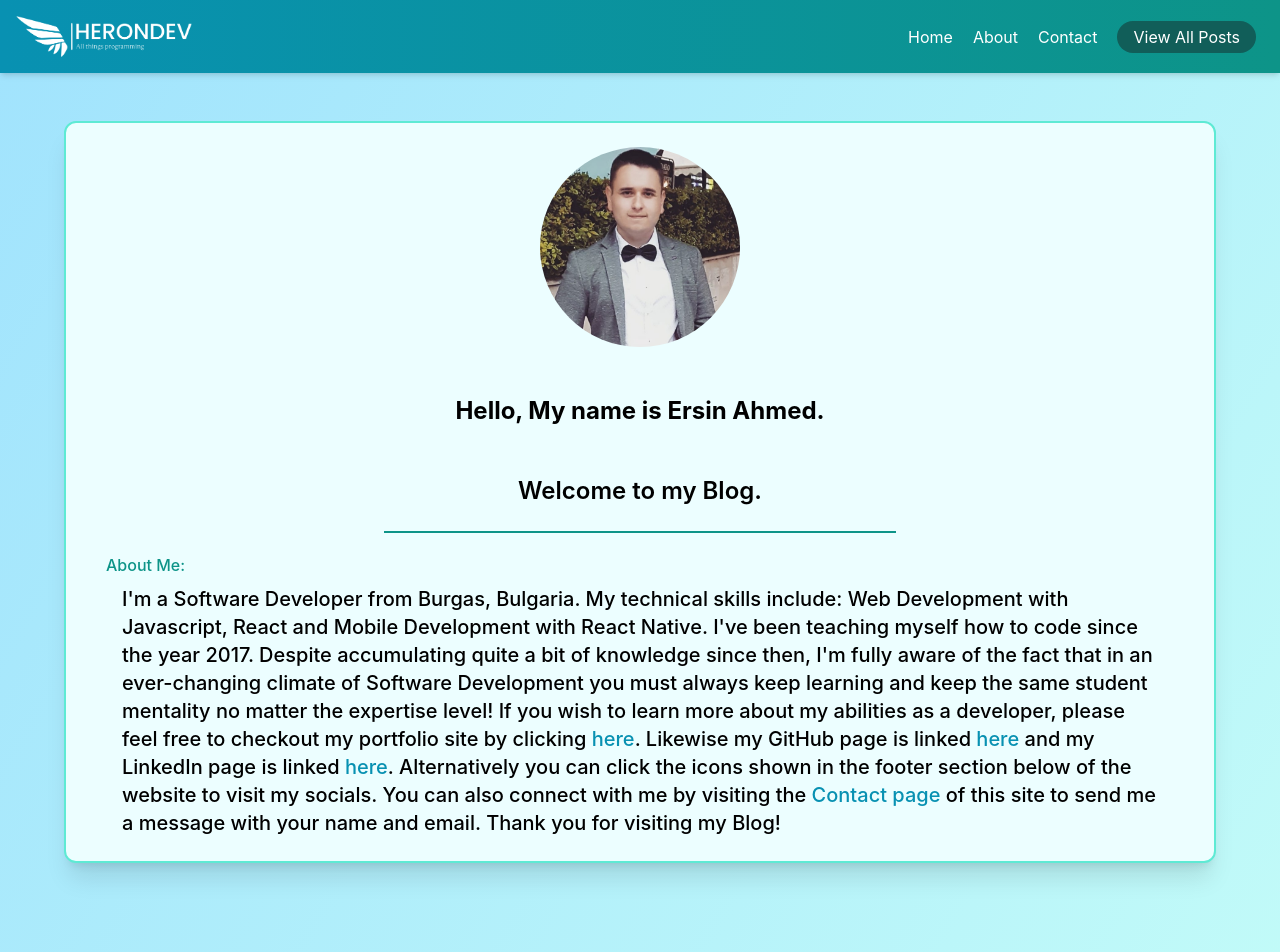
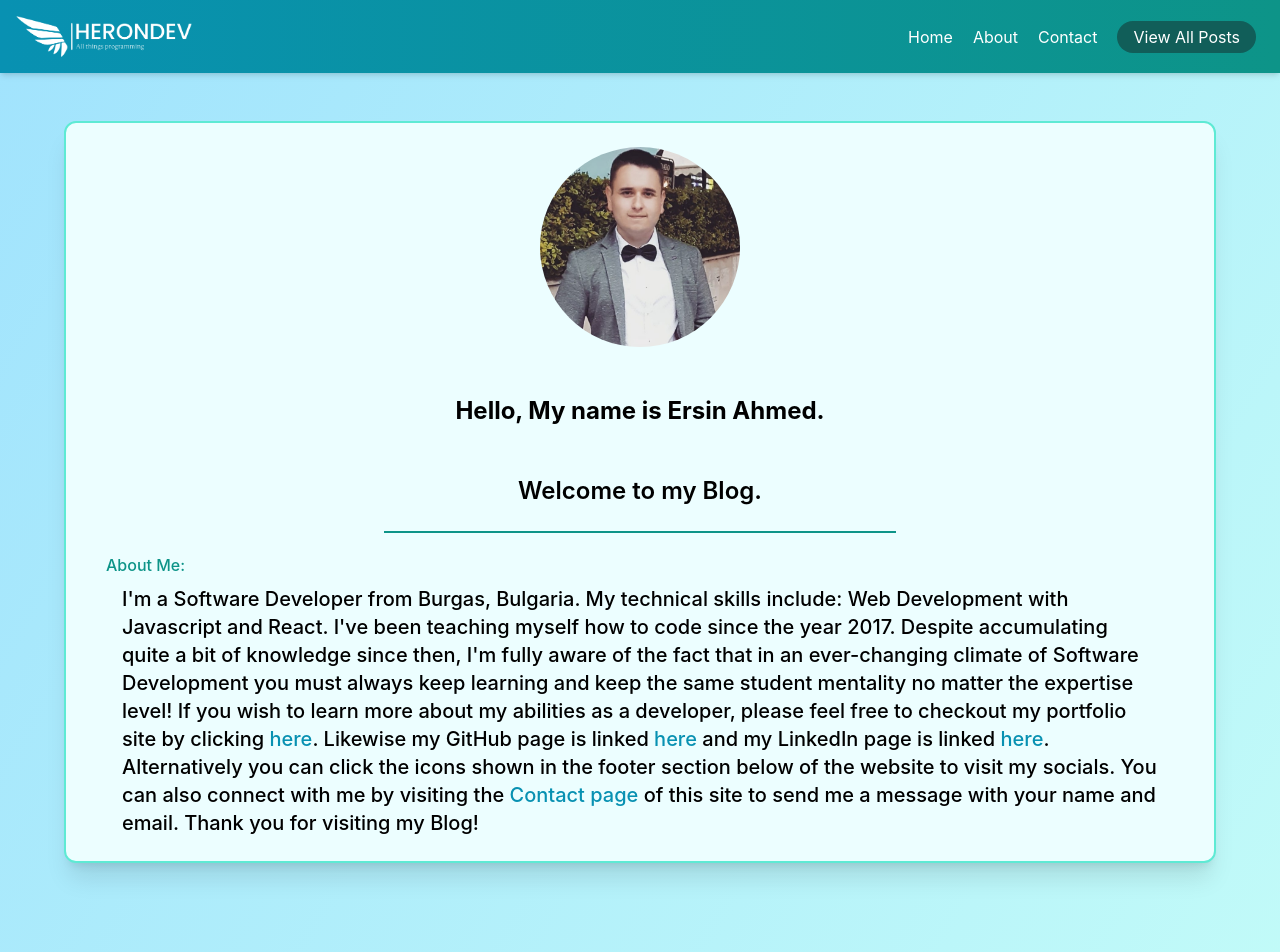
Before and after one commit to ersin-ahmed/herondevblog, a Next.js app: page /About in a window 1280 px wide. Shown: the top 952 px of the page. Built offline with nearby package versions, Linux system fonts and the light colour scheme.

Commit message:
Edited about section

```diff
--- a/pages/About.tsx
+++ b/pages/About.tsx
@@ -34,14 +34,14 @@ export default function About() {
 					</p>
 					<p className='text-xl font-medium text-left px-12'>
 						I&apos;m a Software Developer from Burgas, Bulgaria. My technical
-						skills include: Web Development with Javascript, React and Mobile
-						Development with React Native. I&apos;ve been teaching myself how to
-						code since the year 2017. Despite accumulating quite a bit of
-						knowledge since then, I&apos;m fully aware of the fact that in an
-						ever-changing climate of Software Development you must always keep
-						learning and keep the same student mentality no matter the expertise
-						level! If you wish to learn more about my abilities as a developer,
-						please feel free to checkout my portfolio site by clicking{' '}
+						skills include: Web Development with Javascript and React. I&apos;ve
+						been teaching myself how to code since the year 2017. Despite
+						accumulating quite a bit of knowledge since then, I&apos;m fully
+						aware of the fact that in an ever-changing climate of Software
+						Development you must always keep learning and keep the same student
+						mentality no matter the expertise level! If you wish to learn more
+						about my abilities as a developer, please feel free to checkout my
+						portfolio site by clicking{' '}
 						<a
 							href='/'
 							target='_blank'
```
